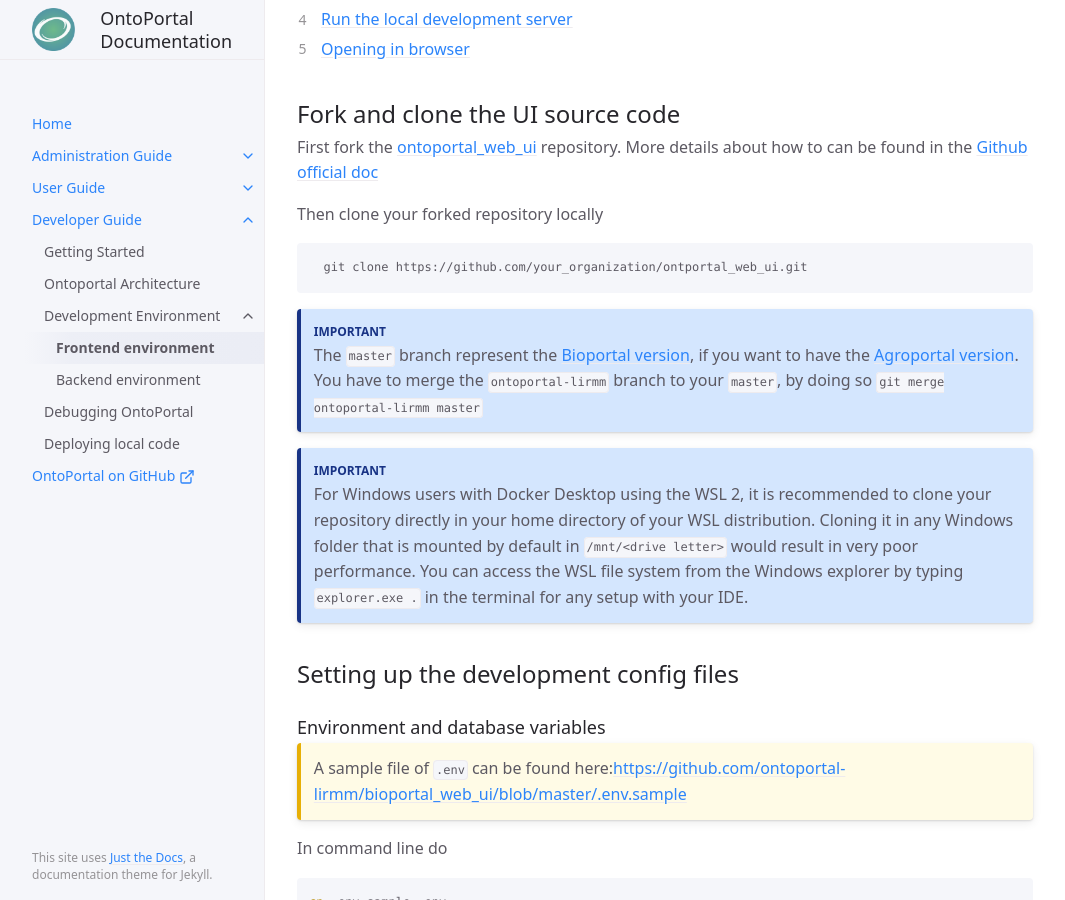
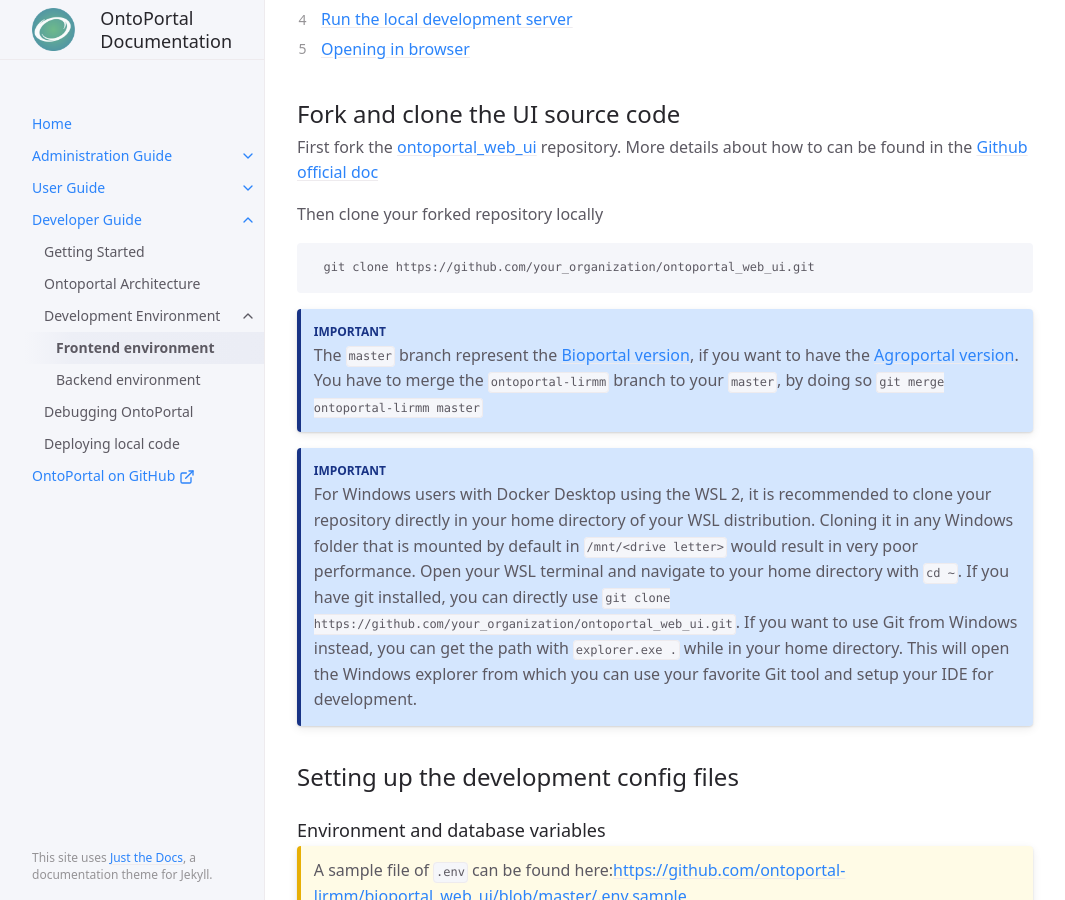
Before and after one commit to ontoportal/documentation, a Jekyll site: the page built from docs/developers-docs/development-environment/frontend_environment.md, in a window 1280 px wide and 900 px high, scrolled down 692 px. Shown: the whole window, without its empty margins (107-1172 px from the left). Built offline with Jekyll 4.4.1, drawn with Linux system fonts in a browser that asks for light colours.

Commit message:
Added details for repo cloning for Windows users

````diff
--- a/docs/developers-docs/development-environment/frontend_environment.md
+++ b/docs/developers-docs/development-environment/frontend_environment.md
@@ -30,7 +30,7 @@ First fork the [ontoportal_web_ui](https://github.com/ontoportal/ontoportal_web_
 
 Then clone your forked repository locally
 ```bash
-  git clone https://github.com/your_organization/ontportal_web_ui.git
+  git clone https://github.com/your_organization/ontoportal_web_ui.git
 ```
 
 {: .important }
@@ -39,7 +39,7 @@ You have to merge the `ontoportal-lirmm` branch to your `master`, by doing so `g
 
 {: .important }
 For Windows users with Docker Desktop using the WSL 2, it is recommended to clone your repository directly in your home directory of your WSL distribution. Cloning it in any Windows folder that is mounted by default in `/mnt/<drive letter>` would result in very poor performance.
-You can access the WSL file system from the Windows explorer by typing `explorer.exe .` in the terminal for any setup with your IDE.
+Open your WSL terminal and navigate to your home directory with `cd ~`. If you have git installed, you can directly use `git clone https://github.com/your_organization/ontoportal_web_ui.git`. If you want to use Git from Windows instead, you can get the path with `explorer.exe .` while in your home directory. This will open the Windows explorer from which you can use your favorite Git tool and setup your IDE for development.
 
 ## Setting up the development config files
 
````
